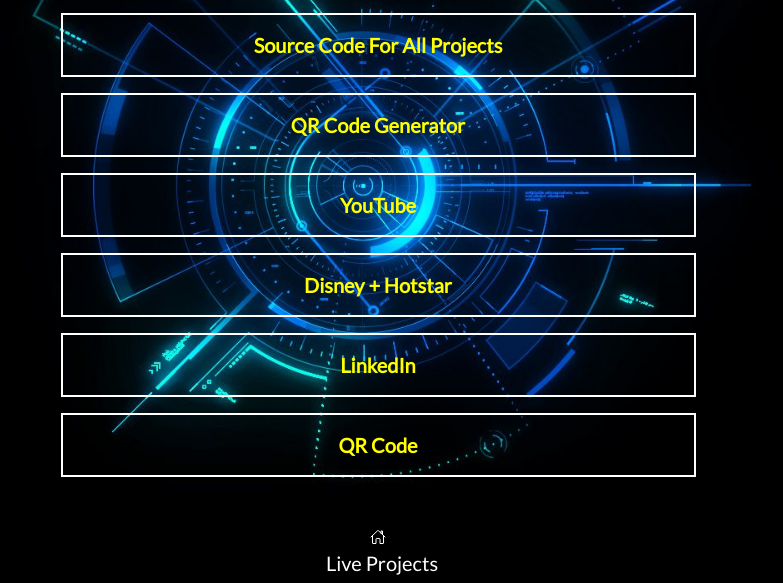
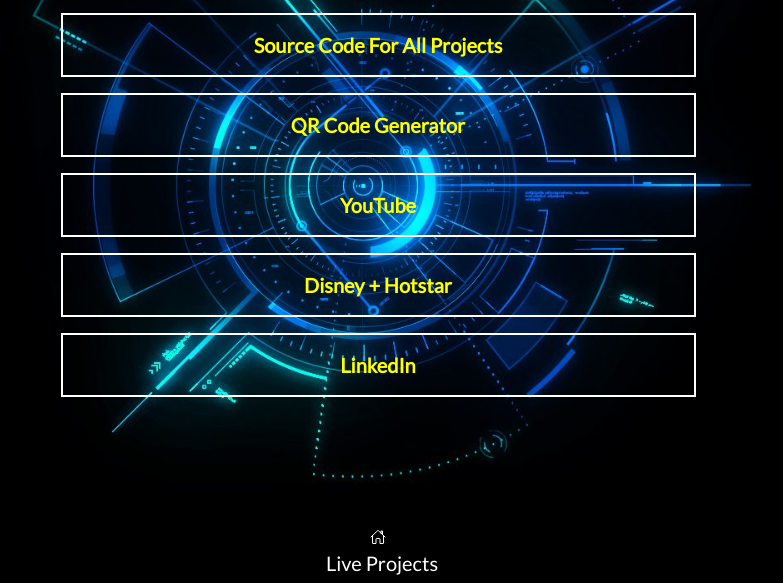
Before and after one commit to venkatasumanth01/liveprojects, a plain HTML site: page index.html in a window 1280 px wide. Shown: the part 217-800 px from the top of the page, without its empty margins (262-1045 px from the left). Drawn offline with nearby package versions, Linux system fonts and the light colour scheme.

Commit message:
Update index.html

```diff
--- a/index.html
+++ b/index.html
@@ -50,13 +50,6 @@
                     </div>
                 </a>
 
-               <a href="QR Code/index.html" class="text-decoration-none text-capitalize">
-                    <div class="link-box mt-3">
-                        QR Code
-                    </div>
-                </a>
-
-
 
                 <div class="footer fixed-bottom mt-5" d-flex justify-content-center align-item-baseline>
                     <ion-icon name="home-outline"></ion-icon>
```
